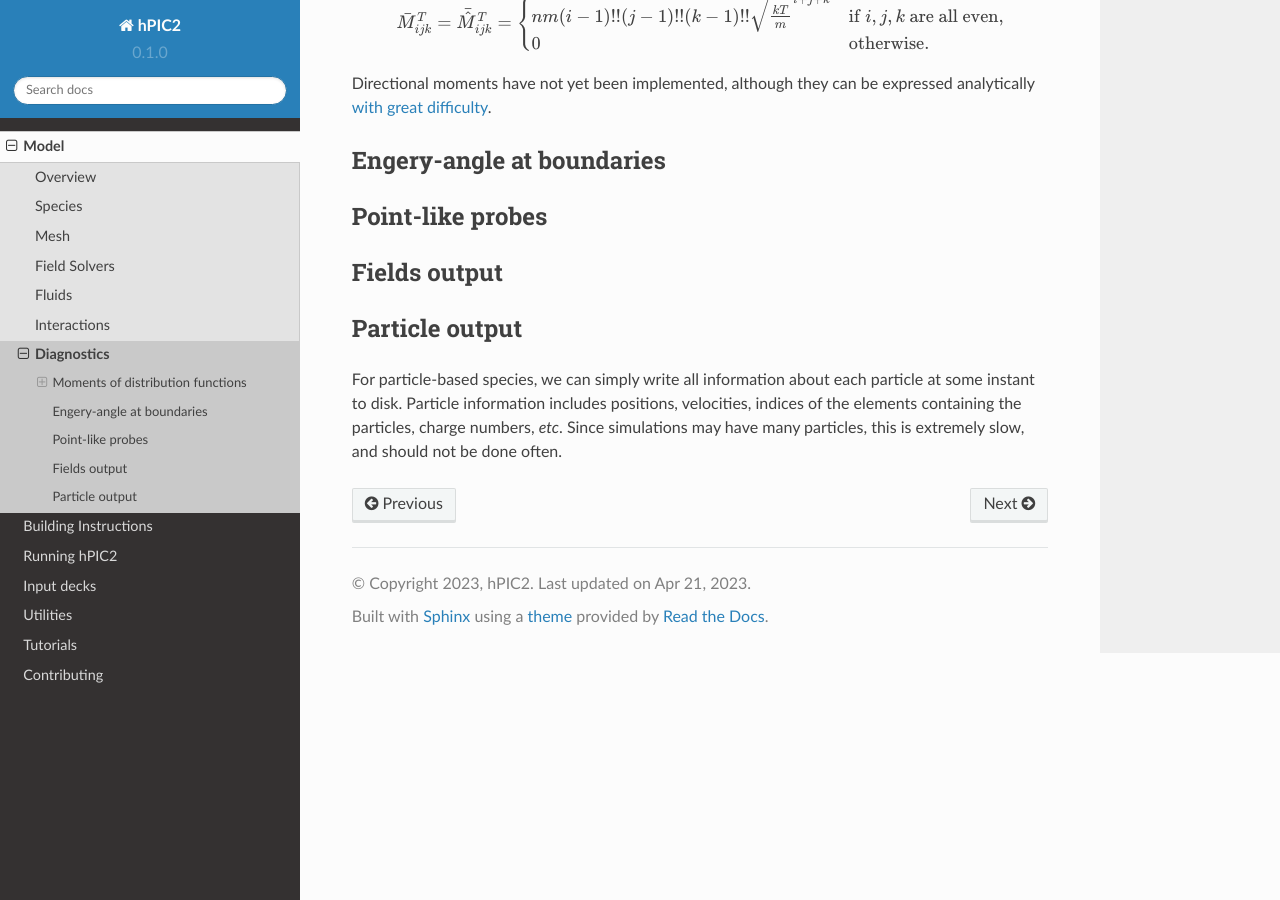
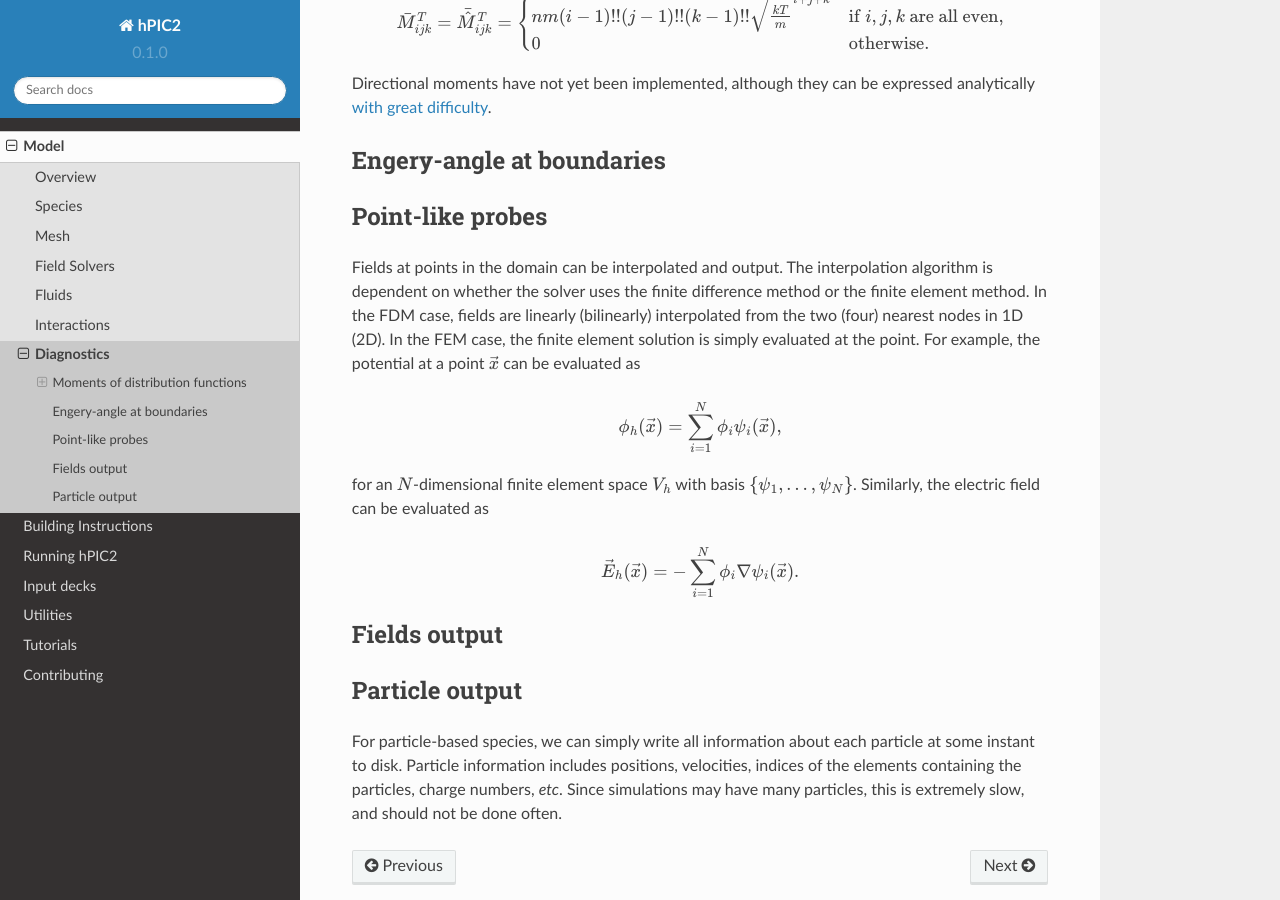
Before and after one commit to lcpp-org/hpic2doc, a Sphinx documentation site: the page built from docs/source/diagnostics.rst, in a window 1280 px wide and 900 px high, scrolled down 3684 px. Built offline with Sphinx 7.4.7 and the Read the Docs theme 2.0.0, drawn with Linux system fonts in a browser that asks for light colours.

Commit message:
Talk about probes

```diff
--- a/docs/source/diagnostics.rst
+++ b/docs/source/diagnostics.rst
@@ -234,6 +234,26 @@ Engery-angle at boundaries
 Point-like probes
 -----------------
 
+Fields at points in the domain can be interpolated and output.
+The interpolation algorithm is dependent on whether the solver uses the
+finite difference method or the finite element method.
+In the FDM case, fields are linearly (bilinearly) interpolated from the two
+(four) nearest nodes in 1D (2D).
+In the FEM case, the finite element solution is simply evaluated at the point.
+For example, the potential at a point :math:`\vec{x}` can be evaluated as
+
+.. math::
+
+    \phi_h(\vec{x}) = \sum_{i=1}^N \phi_i \psi_i(\vec{x}),
+
+for an :math:`N`-dimensional finite element space :math:`V_h`
+with basis :math:`\{ \psi_1, \ldots, \psi_N \}`.
+Similarly, the electric field can be evaluated as
+
+.. math::
+
+    \vec{E}_h(\vec{x}) = - \sum_{i=1}^N \phi_i \nabla \psi_i(\vec{x}).
+
 Fields output
 --------------
 
```
